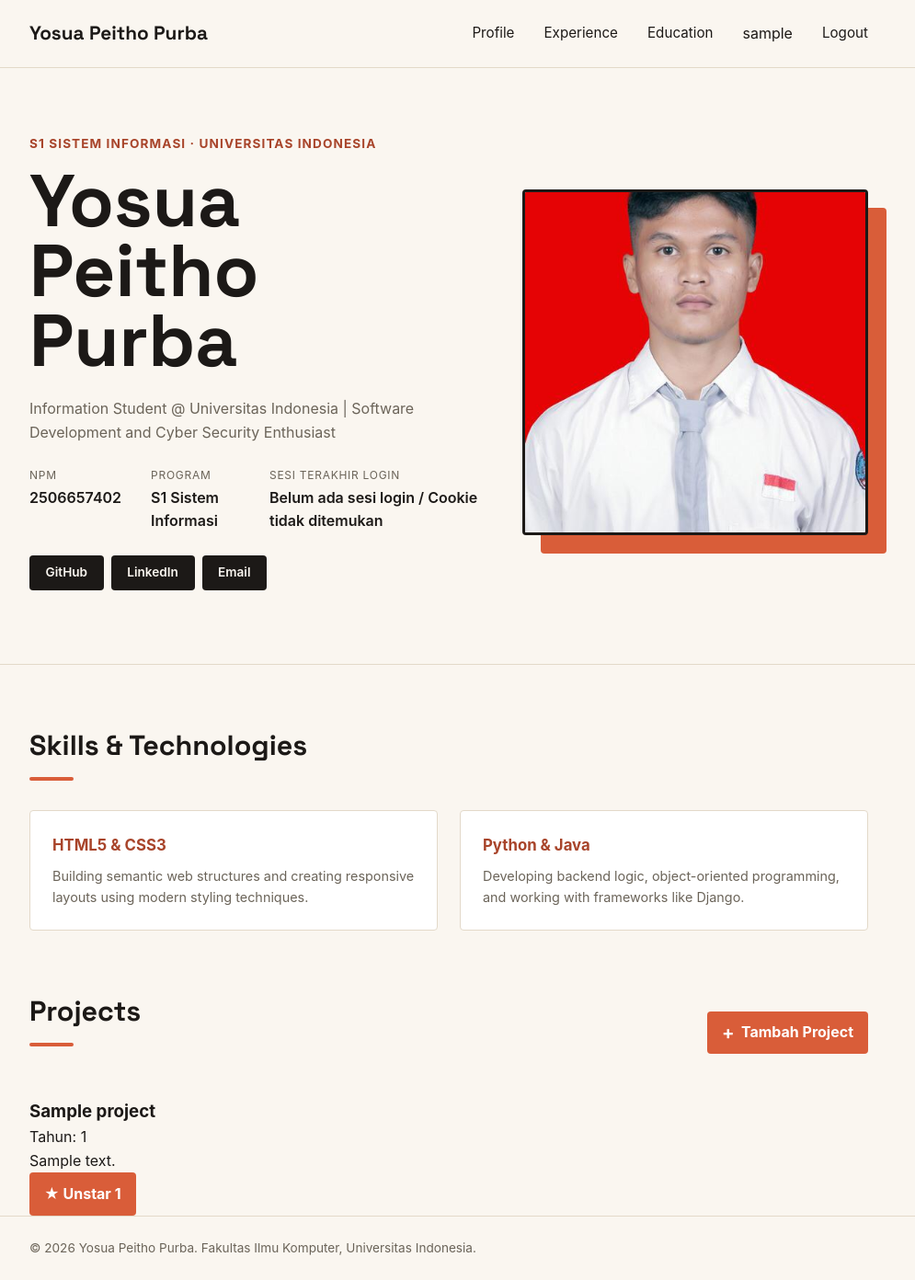
After one commit to yosua2555/myportofolio, a Django app: page / in a window 1280 px wide. The commit adds this page. Shown: the whole page at 92% size, without its empty margins (152-1147 px from the left). Run offline with Django 5.2, Linux system fonts and the light colour scheme; a user stored in the database is signed in; tables that the repository leaves empty hold one stand-in row (values such as "Sample post").

Commit message:
Otorisasi Bagian 3

```diff
--- a/main/models.py
+++ b/main/models.py
@@ -1,5 +1,6 @@
 import uuid
 from django.db import models
+from django.contrib.auth.models import User
 
 class Experience(models.Model):
     EXPERIENCE_CHOICES = [
@@ -38,10 +39,16 @@ class Education(models.Model):
     def __str__(self):
         return f"{self.degree} - {self.institution}"
 
+
 class Project(models.Model):
-    name = models.CharField(max_length=255);
+    name = models.CharField(max_length=255)
     date = models.IntegerField()
     description = models.TextField()
 
-    def __str__ (self):
+    # DITAMBAHKAN (Tutorial 04 Bagian 3): Relasi ManyToMany ke User untuk fitur Star
+    starred_by = models.ManyToManyField(
+        User, related_name="starred_projects", blank=True
+    )
+
+    def __str__(self):
         return self.name
--- a/main/urls.py
+++ b/main/urls.py
@@ -4,14 +4,15 @@ from main.views import (
     show_experience,
     show_education,
     create_education,
-    update_education,
     get_education_json,
     get_education_xml,
     delete_education,
+    update_education,
     create_project,
     register,
     login_user,
     logout_user,
+    toggle_star,
 )
 
 app_name = "main"
@@ -20,13 +21,14 @@ urlpatterns = [
     path("", show_main, name="show_main"),
     path("experience/", show_experience, name="show_experience"),
     path("education/", show_education, name="show_education"),
-    path("education/add/", create_education, name="create_education"),
-    path("education/<uuid:education_id>/edit/", update_education, name="update_education"),
-    path("education/<uuid:education_id>/delete/", delete_education, name="delete_education"),
-    path("api/education/", get_education_json, name="get_education_json"),
-    path("xml/education/", get_education_xml, name="get_education_xml"),
-    path(),
+    path("education/create/", create_education, name="create_education"),
+    path("education/json/", get_education_json, name="get_education_json"),
+    path("education/xml/", get_education_xml, name="get_education_xml"),
+    path("education/delete/<uuid:education_id>/", delete_education, name="delete_education"),
+    path("education/update/<uuid:education_id>/", update_education, name="update_education"),
+    path("project/create/", create_project, name="create_project"),
     path("register/", register, name="register"),
     path("login/", login_user, name="login"),
     path("logout/", logout_user, name="logout"),
+    path("project/star/<int:project_id>/", toggle_star, name="toggle_star"),
 ]
--- a/main/views.py
+++ b/main/views.py
@@ -4,15 +4,19 @@ from django.shortcuts import render, redirect, get_object_or_404
 from django.contrib import messages
 from django.contrib.auth import login, logout
 from django.contrib.auth.forms import AuthenticationForm, UserCreationForm
+from django.contrib.auth.decorators import login_required
+from django.core.exceptions import PermissionDenied
 from django.core import serializers
 from django.http import HttpResponse
-from main.models import Experience, Education
-from main.forms import EducationForm, ProjectForm  # DIBERSIHKAN: Impor dari main.forms
+
+# Import model & form yang dibutuhkan
+from main.models import Experience, Education, Project
+from main.forms import EducationForm, ProjectForm
 
 
 def show_main(request):
-    # Membaca cookie last_login (Langkah 3)
     last_login = request.COOKIES.get('last_login', 'Belum ada sesi login / Cookie tidak ditemukan')
+    projects = Project.objects.all()
 
     context = {
         "name": "Yosua Peitho Purba",
@@ -22,7 +26,8 @@ def show_main(request):
             "Information Student @ Universitas Indonesia | Software "
             "Development and Cyber Security Enthusiast"
         ),
-        "last_login": last_login,  # Ditambahkan ke context
+        "last_login": last_login,
+        "projects": projects,
     }
     return render(request, "index.html", context)
 
@@ -36,7 +41,6 @@ def show_experience(request):
 
 
 def show_education(request):
-    # Mengambil data dari JSON response lalu di-deserialize
     json_response = get_education_json(request)
     education_objects = serializers.deserialize(
         "json",
@@ -51,20 +55,6 @@ def show_education(request):
         "institution_query": institution_query,
     }
     return render(request, "education.html", context)
-
-
-def create_education(request):
-    form = EducationForm(request.POST or None)
-    if request.method == "POST" and form.is_valid():
-        form.save()
-        messages.success(request, "Riwayat pendidikan baru berhasil ditambahkan!")
-        return redirect("main:show_education")
-
-    context = {
-        "name": "Yosua Peitho Purba",
-        "form": form,
-    }
-    return render(request, "education_form.html", context)
 
 
 def get_education_json(request):
@@ -89,16 +79,29 @@ def get_education_xml(request):
     return HttpResponse(education_xml, content_type="application/xml")
 
 
-def delete_education(request, education_id):
-    education = get_object_or_404(Education, pk=education_id)
-    if request.method == "POST":
-        education.delete()
-        messages.success(request, "Riwayat pendidikan berhasil dihapus!")
+@login_required(login_url="/login/")
+def create_education(request):
+    if not request.user.is_superuser:
+        raise PermissionDenied
+
+    form = EducationForm(request.POST or None)
+    if request.method == "POST" and form.is_valid():
+        form.save()
+        messages.success(request, "Riwayat pendidikan baru berhasil ditambahkan!")
         return redirect("main:show_education")
-    return redirect("main:show_education")
+
+    context = {
+        "name": "Yosua Peitho Purba",
+        "form": form,
+    }
+    return render(request, "education_form.html", context)
 
 
+@login_required(login_url="/login/")
 def update_education(request, education_id):
+    if not request.user.is_superuser:
+        raise PermissionDenied
+
     education = get_object_or_404(Education, pk=education_id)
     form = EducationForm(request.POST or None, instance=education)
 
@@ -114,15 +117,43 @@ def update_education(request, education_id):
     return render(request, "education_form.html", context)
 
 
+@login_required(login_url="/login/")
+def delete_education(request, education_id):
+    if not request.user.is_superuser:
+        raise PermissionDenied
+
+    education = get_object_or_404(Education, pk=education_id)
+    if request.method == "POST":
+        education.delete()
+        messages.success(request, "Riwayat pendidikan berhasil dihapus!")
+        return redirect("main:show_education")
+    return redirect("main:show_education")
+
+
+@login_required(login_url="/login/")
 def create_project(request):
+    if not request.user.is_superuser:
+        raise PermissionDenied
+
     form = ProjectForm(request.POST or None)
-
     if request.method == "POST" and form.is_valid():
         form.save()
-        return redirect("main:show_main")  # DIPERBAIKI: Typo 'show main' -> 'show_main'
+        return redirect("main:show_main")
 
     context = {"form": form}
     return render(request, "project_form.html", context)
+
+
+@login_required(login_url="/login/")
+def toggle_star(request, project_id):
+    project = get_object_or_404(Project, pk=project_id)
+    if request.method == "POST":
+        if request.user in project.starred_by.all():
+            project.starred_by.remove(request.user)
+        else:
+            project.starred_by.add(request.user)
+
+    return redirect("main:show_main")
 
 
 def register(request):
@@ -145,7 +176,6 @@ def login_user(request):
         user = form.get_user()
         login(request, user)
 
-        # Menyimpan Cookie last_login (Langkah 2)
         response = redirect("main:show_main")
         response.set_cookie('last_login', datetime.datetime.now().strftime('%Y-%m-%d %H:%M:%S'))
         return response
@@ -159,8 +189,13 @@ def login_user(request):
 
 def logout_user(request):
     logout(request)
-
-    # Menghapus Cookie last_login saat Logout (Langkah 4)
     response = redirect("main:show_main")
     response.delete_cookie('last_login')
     return response
+
+def get_projects_json(request):
+    projects = Project.objects.all()
+    projects_json = serializers.serialize(
+        "json", projects, use_natural_foreign_keys=True
+    )
+    return HttpResponse(projects_json, content_type="application/json")
--- a/static/css/style.css
+++ b/static/css/style.css
@@ -577,4 +577,31 @@
         width: 100%;
         text-align: center;
     }
+
+    .star-form {
+    display: inline;
+    }
+
+    .button-star {
+        display: inline-flex;
+        align-items: center;
+        gap: 0.4rem;
+        background: var(--ink, #1a1a1a);
+        color: #fff;
+        border: none;
+        padding: 0.4rem 0.8rem;
+        border-radius: 4px;
+        cursor: pointer;
+    }
+
+    .button-star.is-starred {
+        background: var(--accent, #f59e0b);
+    }
+
+    .star-count {
+        padding: 0.05rem 0.4rem;
+        border-radius: 999px;
+        background: rgba(255, 255, 255, 0.25);
+        font-size: 0.8rem;
+    }
 }
--- /dev/null
+++ b/templates/components/project_star.html
@@ -0,0 +1,9 @@
+<form method="POST" action="{% url 'main:toggle_star' project.id %}" class="star-form">
+    {% csrf_token %}
+    <button type="submit"
+            class="button button-star {% if user in project.starred_by.all %}is-starred{% endif %}"
+            title="Pemberi star: {% for u in project.starred_by.all %}{{ u.username }}{% if not forloop.last %}, {% endif %}{% empty %}Belum ada{% endfor %}">
+        ★ {% if user in project.starred_by.all %}Unstar{% else %}Star{% endif %}
+        <span class="star-count">{{ project.starred_by.count }}</span>
+    </button>
+</form>
--- a/templates/index.html
+++ b/templates/index.html
@@ -24,7 +24,7 @@
                         <dt>Program</dt>
                         <dd>{{ study_program }}</dd>
                     </div>
-                    <!-- DITAMBAHKAN: Menampilkan informasi Sesi Terakhir Login -->
+                    <!-- Menampilkan informasi Sesi Terakhir Login -->
                     <div class="meta-row">
                         <dt>Sesi Terakhir Login</dt>
                         <dd>{{ last_login }}</dd>
@@ -55,5 +55,38 @@
             </div>
         </div>
     </section>
+
+    <!-- Section Projects (Langkah 3 & 5 Tutorial 04) -->
+    <section class="projects-section" id="projects">
+        <div class="container">
+            <div class="project-header">
+                <h2 class="section-title">Projects</h2>
+
+                <!-- Hanya tampilkan tombol Tambah Project jika Superuser -->
+                {% if user.is_superuser %}
+                    <a href="{% url 'main:create_project' %}" class="button project-add-button">
+                        <span aria-hidden="true">+</span> Tambah Project
+                    </a>
+                {% endif %}
+            </div>
+
+            <div class="project-grid">
+                {% for project in projects %}
+                    <article class="project-card">
+                        <h3>{{ project.name }}</h3>
+                        <p class="project-date">Tahun: {{ project.date }}</p>
+                        <p class="project-description">{{ project.description }}</p>
+
+                        <div class="project-card-actions">
+                            <!-- Tombol Star (Bisa digunakan oleh semua user yang sudah login) -->
+                            {% include "components/project_star.html" with project=project %}
+                        </div>
+                    </article>
+                {% empty %}
+                    <p class="empty-state">Belum ada proyek yang ditambahkan.</p>
+                {% endfor %}
+            </div>
+        </div>
+    </section>
 </main>
 {% endblock content %}
```
Also changed, not shown: main/forms.py (+31 -1 lines), templates/education.html (+8 -1 lines), main/migrations/0005_project_starred_by.py (added).
